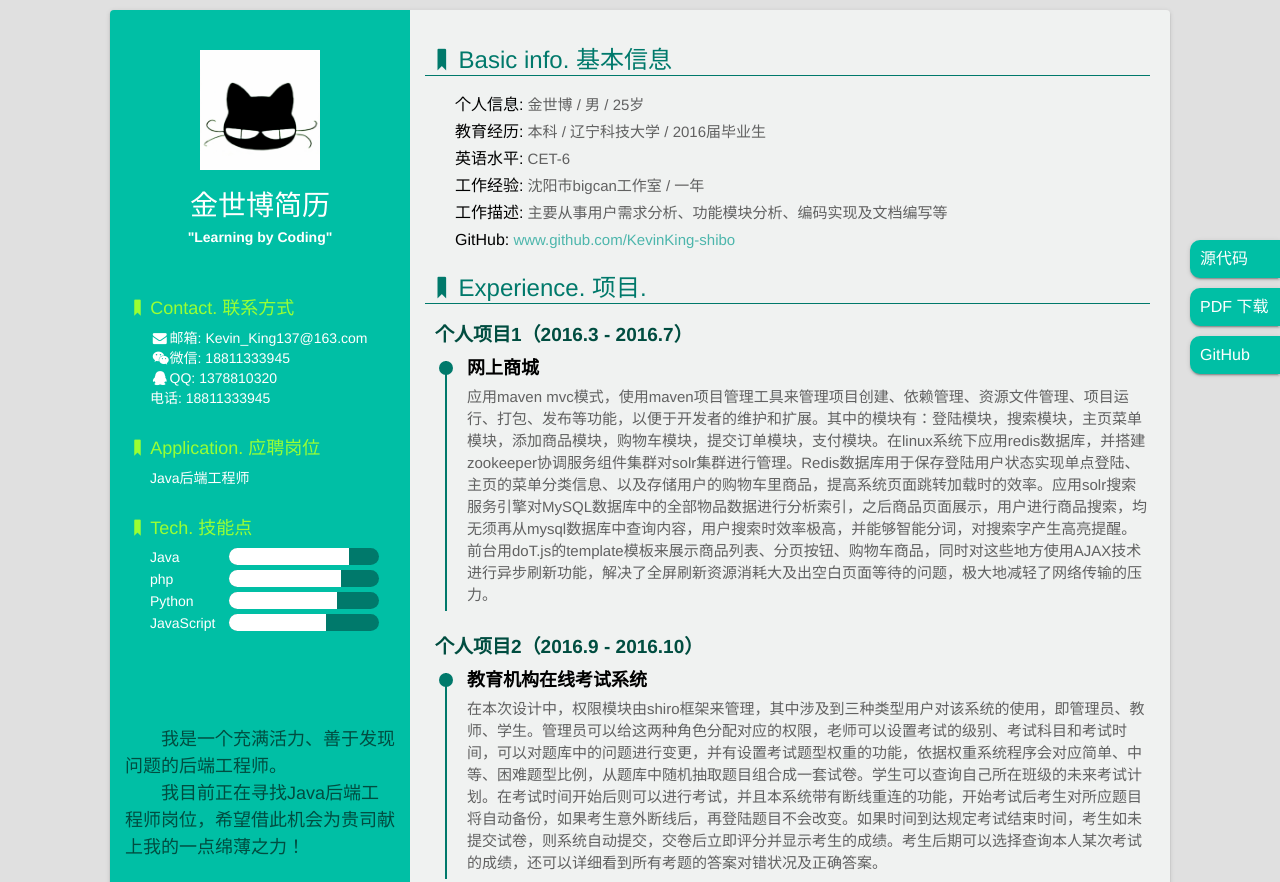
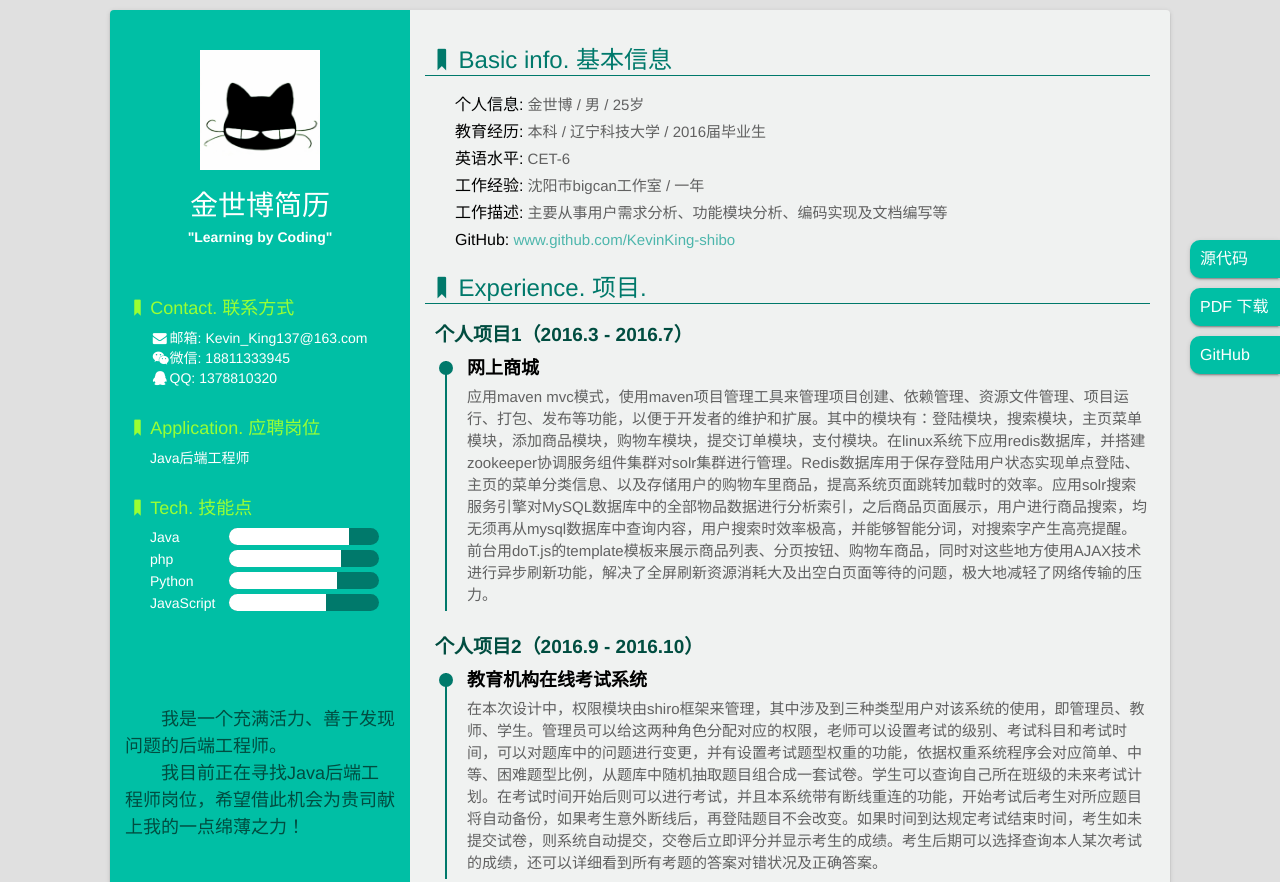
Before and after one commit to KevinKing-shibo/KevinKing-shibo.github.io, a website: page print.html in a window 1280 px wide. Shown: the top 882 px of the page. Drawn offline with Linux system fonts and the light colour scheme.

Commit message:
Update print.html

```diff
--- a/print.html
+++ b/print.html
@@ -46,7 +46,7 @@
                     <dd><i class="icon-mail-alt"></i>邮箱: <a href="" target="_blank">Kevin_King137@163.com</a></dd>
                     <dd><i class="icon-wechat"></i>微信: 18811333945</dd>
                     <dd><i class="icon-qq"></i>QQ: <a href="http://wpa.qq.com/msgrd?v=3&uin=1378810320&site=qq&menu=yes" target="_blank">1378810320</a></dd>
-               			<dd><i class="icon-telephone"></i>电话: 18811333945</dd>
+
                 </li>
                 <li class="someRight">
                     <dt><i class="icon-bookmark"></i>Application. 应聘岗位</dt>
```
